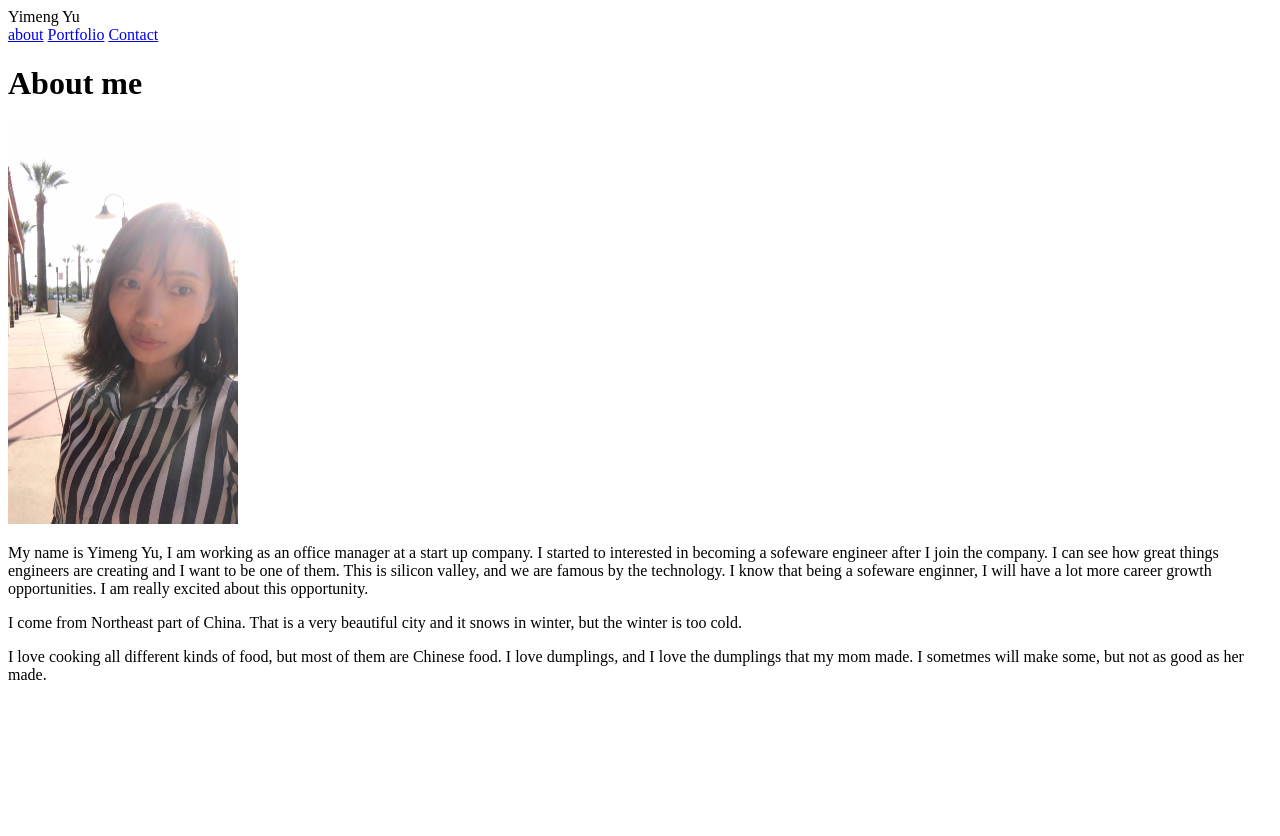
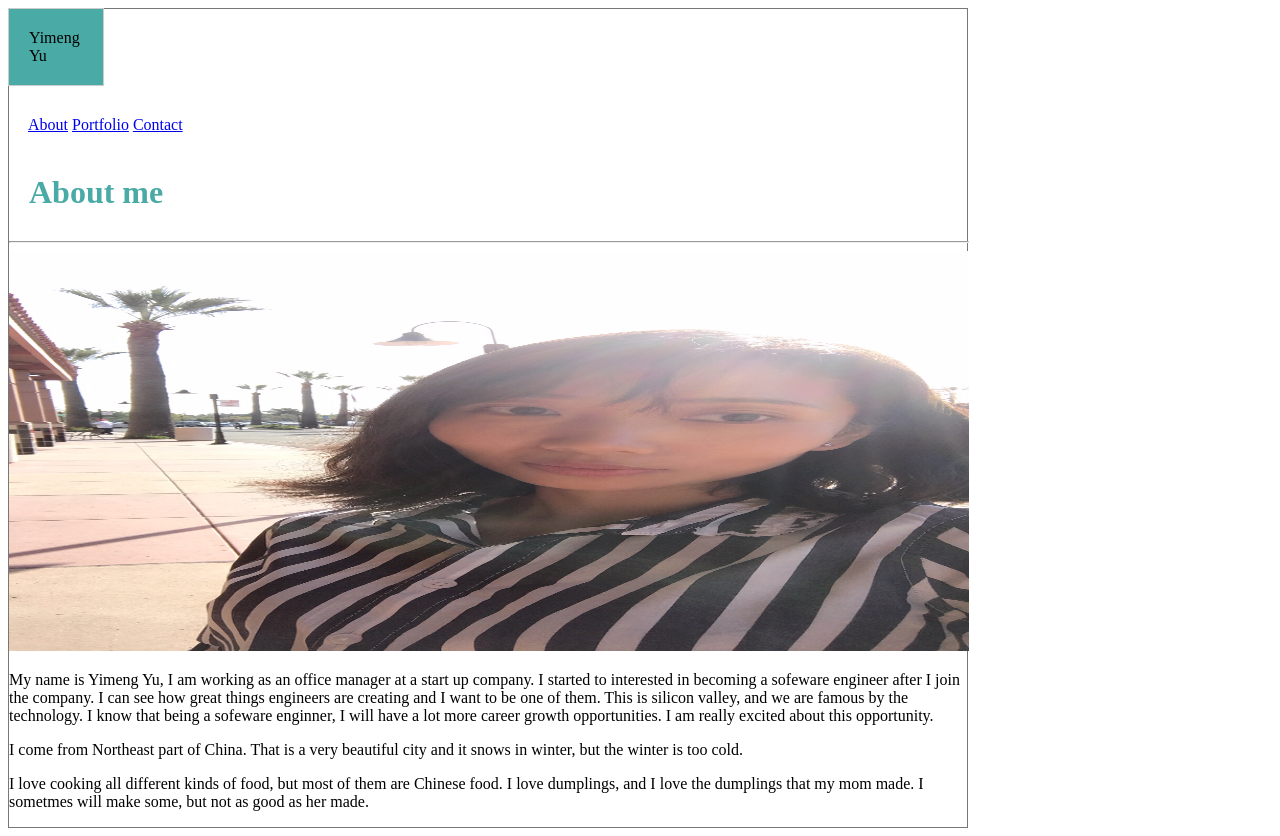
Before and after one commit to littlefish-tech/Basic-Portfolio, a plain HTML site: page index.html in a window 1280 px wide. Before the commit the page ends 800 px from the top, so only its background shows below. Drawn offline with Linux system fonts and the light colour scheme; files that its build step writes are made by us from their sources; files whose address does not match are found by name.

Commit message:
update background image

```diff
--- a/assets/css/style.css
+++ b/assets/css/style.css
@@ -0,0 +1,40 @@
+
+*{
+    box-sizing: border-box;
+    width: 960px;
+}
+
+.bodycontent {
+background-image: url("assets\Images\grey_wash_wall_@2X.png");
+border: 1px solid #777777;
+}
+
+header {
+
+padding: 20px;
+float: left;
+width: 10%;
+margin-bottom: 10px;
+background: #4aaaa5;
+border: 1px solid #cccccc
+
+}
+
+.intruction{
+padding: 20px;
+float: right;
+width: 960px
+margin-bottom: 20px;
+color: #777777
+}
+
+h1 {
+padding: 20px;
+margin-bottom: 10px;
+color: #4aaaa5;
+clear: both;
+}
+
+hr {
+    clear: both;
+}
--- a/index.html
+++ b/index.html
@@ -5,18 +5,21 @@
     <meta name="viewport" content="width=device-width, initial-scale=1.0">
     <meta http-equiv="X-UA-Compatible" content="ie=edge">
     <title>Document</title>
-    <link rel="stylesheet" href="css/style.css">
+    <link rel="stylesheet" type="text/css" href="assets/css/style.css">
 </head>
 <body>
-   <header class="header">
+   <header>
        Yimeng Yu
    </header>
+
    <div class="intruction">
-       <a href="#">about</a>
+       <a href="#">About</a>
        <a href="#">Portfolio</a>
        <a href="#">Contact</a>
     </div>
+    <div class="bodycontent">
     <h1 id="me">About me</h1>
+    <hr>
     <img src="C:\Users\yvonne\Desktop\Basic-Portfolio\assets\Images\My Bio Picture.JPG" width ="230" height ="400" alt="My Picture">
 
     <p>
@@ -30,6 +33,7 @@
     <p>
         I love cooking all different kinds of food, but most of them are Chinese food. I love dumplings, and I love the dumplings that my mom made. I sometmes will make some, but not as good as her made.
     </p>
+    </div>
 
 </body>
 </html>
```
Also changed, not shown: assets/Images/grey_wash_wall_@2X.png (added).
